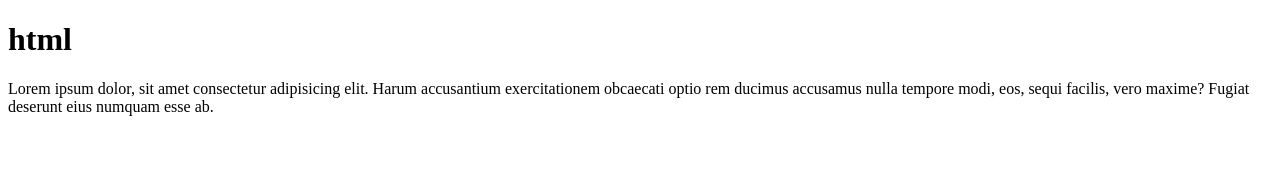
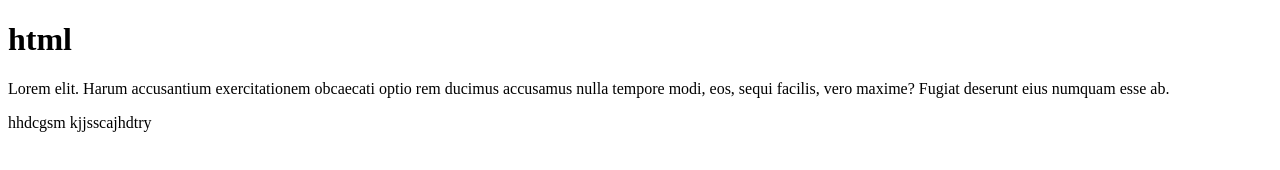
Before and after one commit to Lijisha-k-u/git_sample, a plain HTML site: page hey.html in a window 1280 px wide. Drawn offline with Linux system fonts and the light colour scheme.

Commit message:
Hey file modified

```diff
--- a/hey.html
+++ b/hey.html
@@ -7,6 +7,9 @@
 </head>
 <body>
     <h1>html</h1>
-    <p>Lorem ipsum dolor, sit amet consectetur adipisicing elit. Harum accusantium exercitationem obcaecati optio rem ducimus accusamus nulla tempore modi, eos, sequi facilis, vero maxime? Fugiat deserunt eius numquam esse ab.</p>
+   <p>Lorem elit. Harum accusantium exercitationem obcaecati optio rem ducimus accusamus nulla tempore modi, eos, sequi facilis, vero maxime? Fugiat deserunt eius numquam esse ab.</p>
+    <p>hhdcgsm kjjsscajhdtry</p>
+
+
 </body>
 </html>
```
